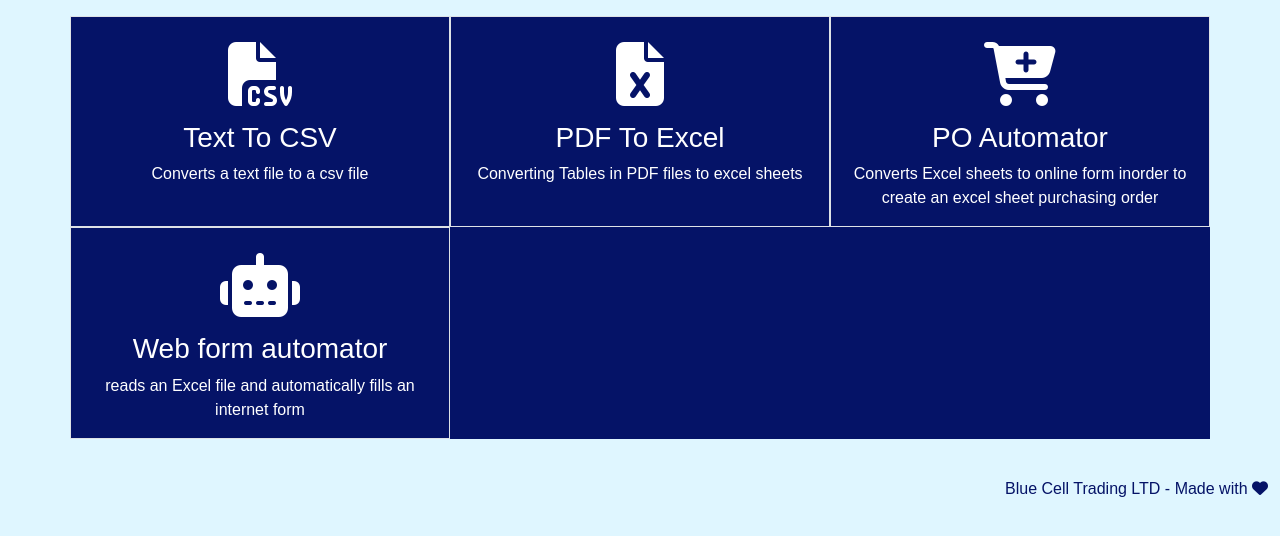
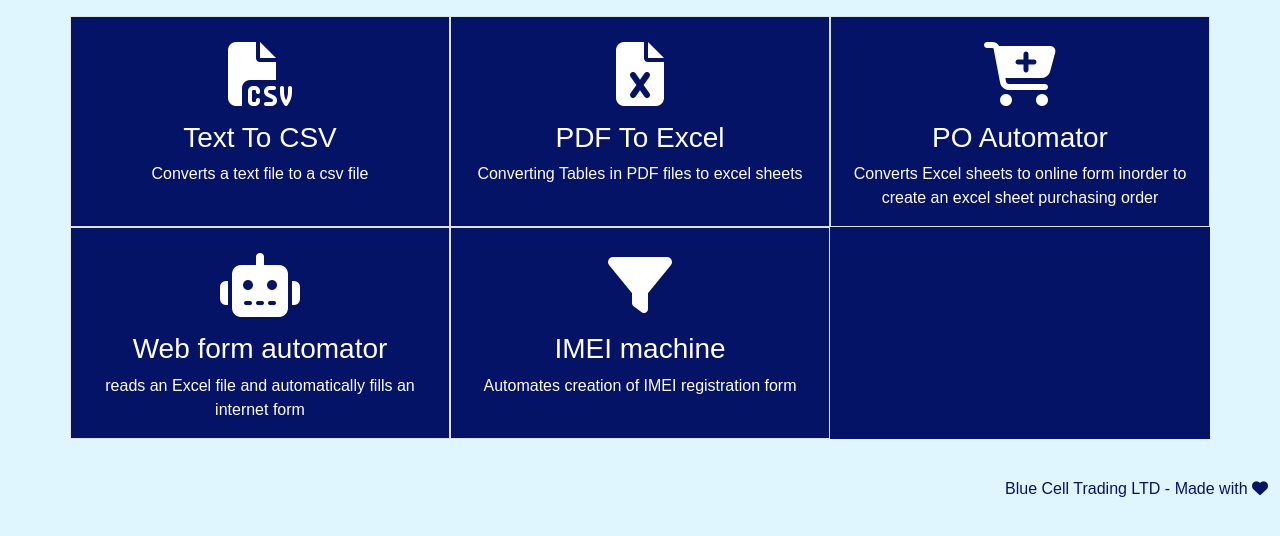
Before and after one commit to supascooopa/Flask-Productivity-Project, a Flask app: page /home in a window 1280 px wide. Shown: the part 68-604 px from the top of the page. Run offline with Flask 2, Linux system fonts and the light colour scheme; a user stored in the database is signed in; some libraries are stand-ins or nearby versions; some web fonts are replaced.

Commit message:
added link for imei_machine and added functionality to imei_automator function

```diff
--- a/imei_db_api.py
+++ b/imei_db_api.py
@@ -12,10 +12,10 @@ def imei_finder(imei):
     response = requests.get(db_url+imei, headers=header)
     data = response.json()
     try:
-        phone_model = data["model"]
-        phone_brand = data["brand"]
+        phone_model = data["data"]["model"]
+        phone_brand = data["data"]["brand"]
     except KeyError:
         phone_model = "N/A"
         phone_brand = "N/A"
-
+    print(data)
     return [phone_model, phone_brand]
--- a/imei_processor.py
+++ b/imei_processor.py
@@ -11,7 +11,7 @@ def imei_machine(work_book):
     new_wb = Workbook()
     new_ws = new_wb.active
     new_ws.append(["IMEI 1", "IMEI 2", "BRAND", "MODEL"])
-    row_number = 1
+    row_number = 2
 
     # going through each page
     for sheet_names in sheet_names_lst:
--- a/main.py
+++ b/main.py
@@ -26,8 +26,8 @@ app = Flask(__name__)
 app.config['SQLALCHEMY_DATABASE_URI'] = 'sqlite:///database.db'
 app.config['SQLALCHEMY_TRACK_MODIFICATIONS'] = False
 app.config["SECRET_KEY"] = "SUPER_SECRET_KEY"
-app.config["UPLOAD_FOLDER"] = os.path.abspath("static/files")  # configure upload folder
-app.config["MAX_CONTENT_LENGTH"] = 400 * 1024  # Maximum upload file length is 400kb
+app.config["UPLOAD_FOLDER"] = os.path.abspath("static\\files")  # configure upload folder
+app.config["MAX_CONTENT_LENGTH"] = 400 * 1024  # Maximum upload file size is 400kb
 db = SQLAlchemy(app)
 bcrypt = Bcrypt(app)
 
@@ -163,8 +163,9 @@ def pdf_to_excel():
         file.save(os.path.join(os.path.abspath(os.path.dirname(__file__)),
                                app.config["UPLOAD_FOLDER"],
                                secure_file_name))  # save the file
-        modified_file_name = company_number_one(os.path.abspath(f"static/files/{secure_file_name}"))
-        new_file_name = modified_file_name.split("/")[-1]
+        modified_file_name = company_number_one(os.path.abspath(f"static\\files\\{secure_file_name}"))
+        new_file_name = modified_file_name.split("\\")[-1]
+        print(new_file_name)
         return redirect(url_for("excel_download", file_name=new_file_name))
 
     return render_template("upload.html", form=form)
@@ -180,8 +181,11 @@ def imei_automator():
         file.save(os.path.join(os.path.abspath(os.path.dirname(__file__)),
                                app.config["UPLOAD_FOLDER"],
                                secure_file_name))
-        modified_excel_file = imei_machine(os.path.abspath(f"static/files/{secure_file_name}"))
-        return redirect(url_for("excel_download", file_name=modified_excel_file))
+        modified_excel_file = imei_machine(os.path.abspath(f"static\\files\\{secure_file_name}"))
+        file_name = modified_excel_file.split("/")[-1]
+        print(file_name)
+        return redirect(url_for("excel_download", file_name=file_name))
+    return render_template("upload.html", form=form)
 
 
 @app.route("/csv-download/<file_name>")
@@ -190,7 +194,7 @@ def csv_download(file_name):
     # A try block if the requested file doesn't exist
     try:
         return_data = writing_to_memory(file_name)
-        return send_file(return_data, mimetype="application/csv", attachment_filename=file_name)
+        return send_file(return_data, mimetype="application/csv", download_name=file_name)
     except FileNotFoundError:
         # file not found!
         abort(404)
@@ -202,7 +206,7 @@ def excel_download(file_name):
     # same as the above function except it works with pdf_to_excel function
     try:
         return_data = writing_to_memory(file_name)
-        return send_file(return_data, mimetype="application/vnd.ms-excel", attachment_filename=file_name)
+        return send_file(return_data, mimetype="application/vnd.ms-excel", download_name=file_name)
     except FileNotFoundError:
         abort(404)
 
@@ -212,7 +216,7 @@ def excel_download(file_name):
 def po_automator(excel_file_name):
 
     # opens the workbook from the specified directory
-    wb = load_workbook(f"static/files/{excel_file_name}")
+    wb = load_workbook(f"static\\files\\{excel_file_name}")
     # activating worksheet
     ws = wb.active
     # grabbing values by row
--- a/templates/index.html
+++ b/templates/index.html
@@ -25,12 +25,19 @@
       </a>
     </div>
       <div class="col-4 text-center border">
-<a href="{{ url_for('form_automator') }}">
-  <i class="fa fa-robot fa-4x"></i></i>
-  <h3>Web form automator </h3>
-  <p> reads an Excel file and automatically fills an internet form </p>
-</a>
+      <a href="{{ url_for('form_automator') }}">
+      <i class="fa fa-robot fa-4x"></i></i>
+      <h3>Web form automator</h3>
+      <p> reads an Excel file and automatically fills an internet form </p>
+      </a>
       </div>
+    <div class="col-4 text-center border">
+      <a href="{{ url_for('imei_automator') }}">
+        <i class="fa fa-filter fa-4x"></i>
+        <h3>IMEI machine</h3>
+        <p> Automates creation of IMEI registration form </p>
+      </a>
+    </div>
     </div>
 </div>
 {% include "footer.html" %}
```
